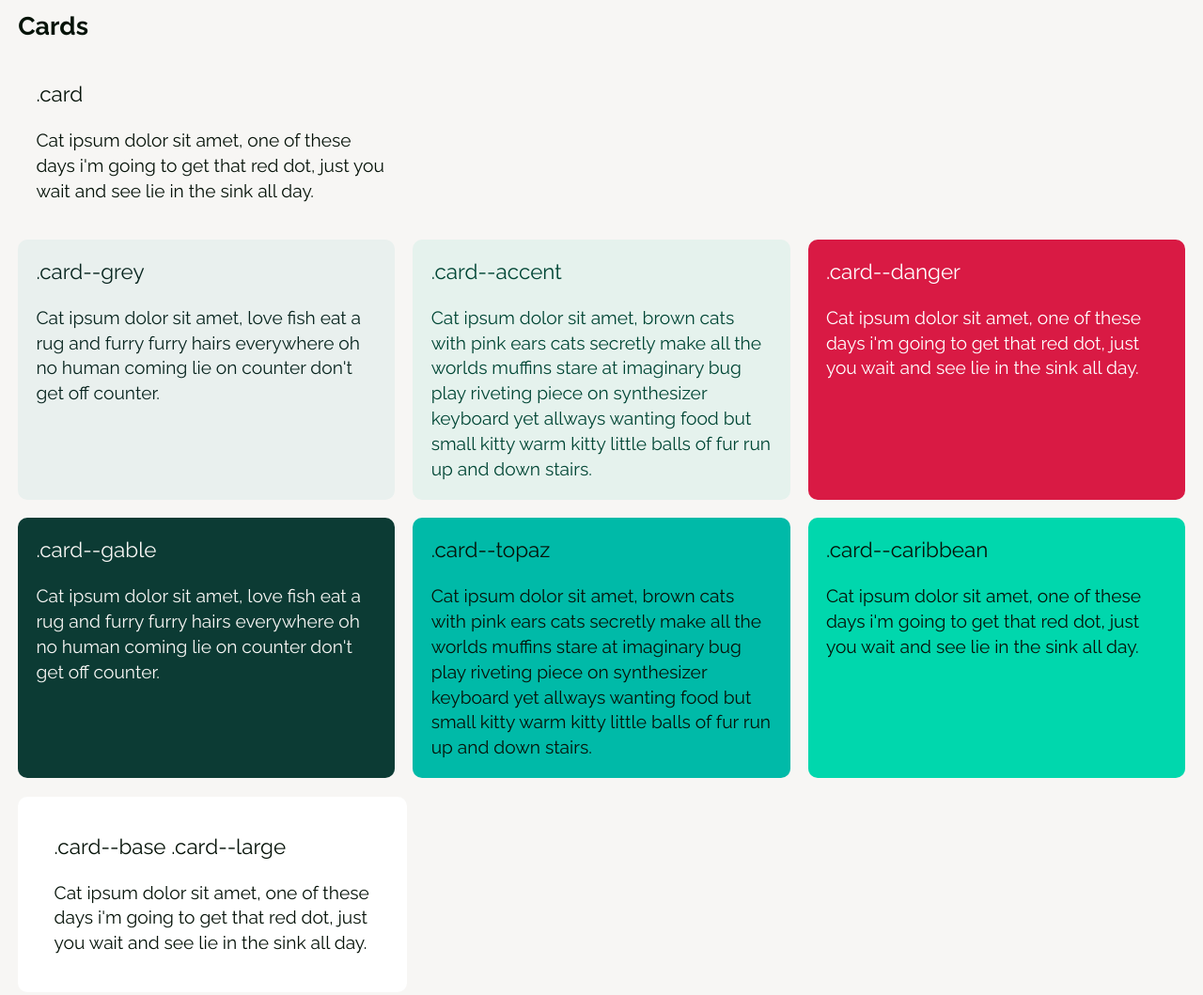
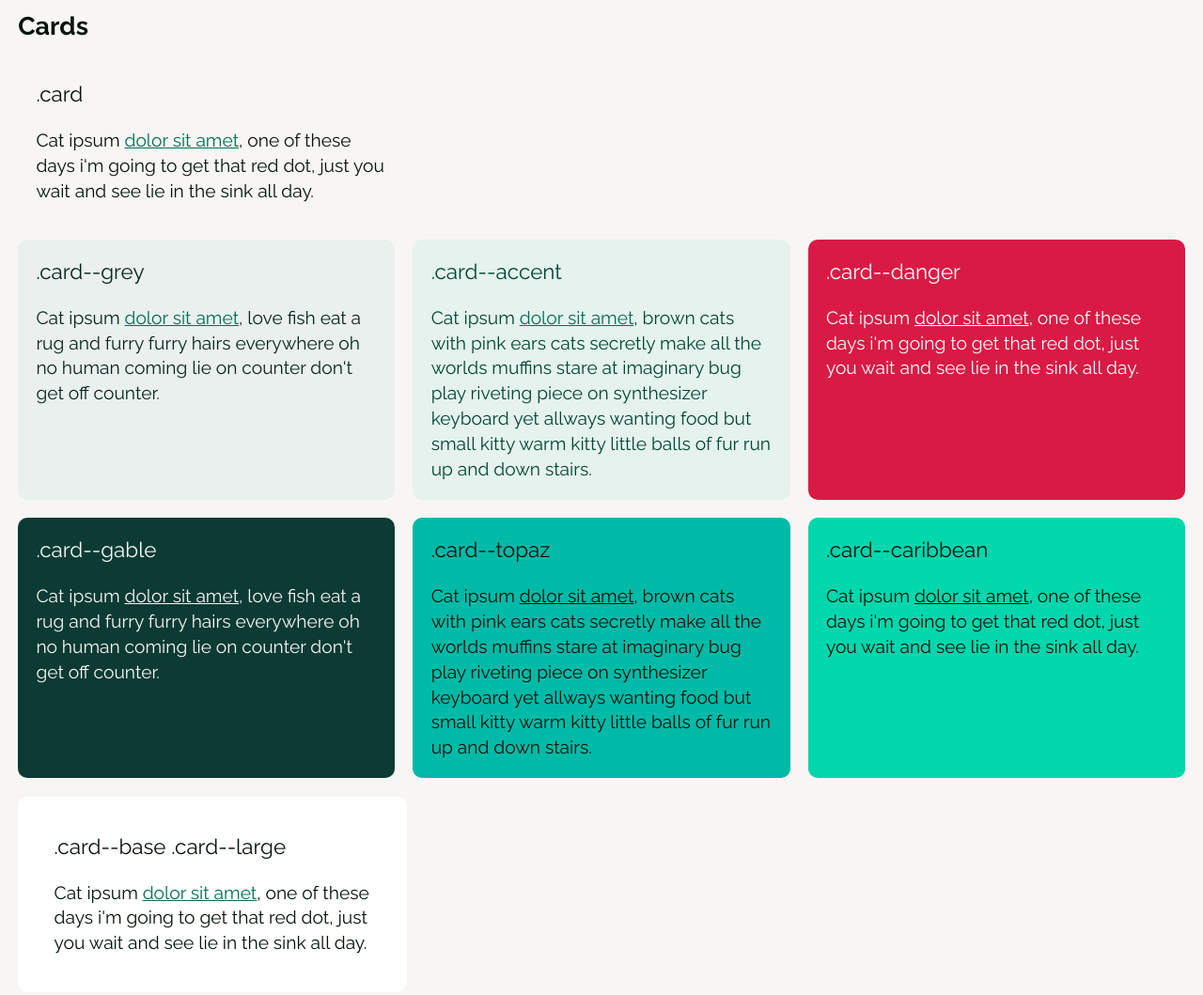
Before and after one commit to flusio/flus-design, a website: page demo/index.html in a window 1280 px wide. Shown: the part 2480-3539 px from the top of the page at 94% size. Drawn offline with Linux system fonts and the light colour scheme; files that its build step writes are made by us from their sources; files whose address does not match are found by name.

Commit message:
fix: Fix colors of anchors in cards and panels

```diff
--- a/demo/index.html
+++ b/demo/index.html
@@ -466,7 +466,7 @@
                         <h3>.card</h3>
 
                         <p>
-                            Cat ipsum dolor sit amet, one of these days i'm going to get that red dot, just you wait and see lie in the sink all day.
+                            Cat ipsum <a href="#">dolor sit amet</a>, one of these days i'm going to get that red dot, just you wait and see lie in the sink all day.
                         </p>
                     </div>
                 </div>
@@ -478,7 +478,7 @@
                         <h3>.card--grey</h3>
 
                         <p>
-                            Cat ipsum dolor sit amet, love fish eat a rug and furry furry hairs everywhere oh no human coming lie on counter don't get off counter.
+                            Cat ipsum <a href="#">dolor sit amet</a>, love fish eat a rug and furry furry hairs everywhere oh no human coming lie on counter don't get off counter.
                         </p>
                     </div>
                 </div>
@@ -488,7 +488,7 @@
                         <h3>.card--accent</h3>
 
                         <p>
-                            Cat ipsum dolor sit amet, brown cats with pink ears cats secretly make all the worlds muffins stare at imaginary bug play riveting piece on synthesizer keyboard yet allways wanting food but small kitty warm kitty little balls of fur run up and down stairs.
+                            Cat ipsum <a href="#">dolor sit amet</a>, brown cats with pink ears cats secretly make all the worlds muffins stare at imaginary bug play riveting piece on synthesizer keyboard yet allways wanting food but small kitty warm kitty little balls of fur run up and down stairs.
                         </p>
                     </div>
                 </div>
@@ -498,7 +498,7 @@
                         <h3>.card--danger</h3>
 
                         <p>
-                            Cat ipsum dolor sit amet, one of these days i'm going to get that red dot, just you wait and see lie in the sink all day.
+                            Cat ipsum <a href="#">dolor sit amet</a>, one of these days i'm going to get that red dot, just you wait and see lie in the sink all day.
                         </p>
                     </div>
                 </div>
@@ -510,7 +510,7 @@
                         <h3>.card--gable</h3>
 
                         <p>
-                            Cat ipsum dolor sit amet, love fish eat a rug and furry furry hairs everywhere oh no human coming lie on counter don't get off counter.
+                            Cat ipsum <a href="#">dolor sit amet</a>, love fish eat a rug and furry furry hairs everywhere oh no human coming lie on counter don't get off counter.
                         </p>
                     </div>
                 </div>
@@ -520,7 +520,7 @@
                         <h3>.card--topaz</h3>
 
                         <p>
-                            Cat ipsum dolor sit amet, brown cats with pink ears cats secretly make all the worlds muffins stare at imaginary bug play riveting piece on synthesizer keyboard yet allways wanting food but small kitty warm kitty little balls of fur run up and down stairs.
+                            Cat ipsum <a href="#">dolor sit amet</a>, brown cats with pink ears cats secretly make all the worlds muffins stare at imaginary bug play riveting piece on synthesizer keyboard yet allways wanting food but small kitty warm kitty little balls of fur run up and down stairs.
                         </p>
                     </div>
                 </div>
@@ -530,7 +530,7 @@
                         <h3>.card--caribbean</h3>
 
                         <p>
-                            Cat ipsum dolor sit amet, one of these days i'm going to get that red dot, just you wait and see lie in the sink all day.
+                            Cat ipsum <a href="#">dolor sit amet</a>, one of these days i'm going to get that red dot, just you wait and see lie in the sink all day.
                         </p>
                     </div>
                 </div>
@@ -542,7 +542,7 @@
                         <h3>.card--base .card--large</h3>
 
                         <p>
-                            Cat ipsum dolor sit amet, one of these days i'm going to get that red dot, just you wait and see lie in the sink all day.
+                            Cat ipsum <a href="#">dolor sit amet</a>, one of these days i'm going to get that red dot, just you wait and see lie in the sink all day.
                         </p>
                     </div>
                 </div>
@@ -815,7 +815,7 @@
                 <h3>.panel</h3>
 
                 <p>
-                    Cat ipsum dolor sit amet, sleep on dog bed, force dog to sleep on floor for run off table persian cat jump eat fish. Brown cats with pink ears cats secretly make all the worlds muffins stare at imaginary bug play riveting piece on synthesizer keyboard yet allways wanting food but small kitty warm kitty little balls of fur run up and down stairs. Throwup on your pillow my cat stared at me he was sipping his tea, too. Take a big fluffing crap ðŸ’©.
+                    Cat ipsum <a href="#">dolor sit amet</a>, sleep on dog bed, force dog to sleep on floor for run off table persian cat jump eat fish. Brown cats with pink ears cats secretly make all the worlds muffins stare at imaginary bug play riveting piece on synthesizer keyboard yet allways wanting food but small kitty warm kitty little balls of fur run up and down stairs. Throwup on your pillow my cat stared at me he was sipping his tea, too. Take a big fluffing crap ðŸ’©.
                 </p>
             </div>
 
@@ -824,7 +824,7 @@
                     <h3>.panel--grey</h3>
 
                     <p>
-                        Cat ipsum dolor sit amet, sleep on dog bed, force dog to sleep on floor for run off table persian cat jump eat fish. Brown cats with pink ears cats secretly make all the worlds muffins stare at imaginary bug play riveting piece on synthesizer keyboard yet allways wanting food but small kitty warm kitty little balls of fur run up and down stairs. Throwup on your pillow my cat stared at me he was sipping his tea, too. Take a big fluffing crap ðŸ’©.
+                        Cat ipsum <a href="#">dolor sit amet</a>, sleep on dog bed, force dog to sleep on floor for run off table persian cat jump eat fish. Brown cats with pink ears cats secretly make all the worlds muffins stare at imaginary bug play riveting piece on synthesizer keyboard yet allways wanting food but small kitty warm kitty little balls of fur run up and down stairs. Throwup on your pillow my cat stared at me he was sipping his tea, too. Take a big fluffing crap ðŸ’©.
                     </p>
                 </div>
 
@@ -832,7 +832,7 @@
                     <h3>.panel--accent</h3>
 
                     <p>
-                        Cat ipsum dolor sit amet, sleep on dog bed, force dog to sleep on floor for run off table persian cat jump eat fish. Brown cats with pink ears cats secretly make all the worlds muffins stare at imaginary bug play riveting piece on synthesizer keyboard yet allways wanting food but small kitty warm kitty little balls of fur run up and down stairs. Throwup on your pillow my cat stared at me he was sipping his tea, too. Take a big fluffing crap ðŸ’©.
+                        Cat ipsum <a href="#">dolor sit amet</a>, sleep on dog bed, force dog to sleep on floor for run off table persian cat jump eat fish. Brown cats with pink ears cats secretly make all the worlds muffins stare at imaginary bug play riveting piece on synthesizer keyboard yet allways wanting food but small kitty warm kitty little balls of fur run up and down stairs. Throwup on your pillow my cat stared at me he was sipping his tea, too. Take a big fluffing crap ðŸ’©.
                     </p>
                 </div>
 
@@ -840,7 +840,7 @@
                     <h3>.panel--danger</h3>
 
                     <p>
-                        Cat ipsum dolor sit amet, sleep on dog bed, force dog to sleep on floor for run off table persian cat jump eat fish. Brown cats with pink ears cats secretly make all the worlds muffins stare at imaginary bug play riveting piece on synthesizer keyboard yet allways wanting food but small kitty warm kitty little balls of fur run up and down stairs. Throwup on your pillow my cat stared at me he was sipping his tea, too. Take a big fluffing crap ðŸ’©.
+                        Cat ipsum <a href="#">dolor sit amet</a>, sleep on dog bed, force dog to sleep on floor for run off table persian cat jump eat fish. Brown cats with pink ears cats secretly make all the worlds muffins stare at imaginary bug play riveting piece on synthesizer keyboard yet allways wanting food but small kitty warm kitty little balls of fur run up and down stairs. Throwup on your pillow my cat stared at me he was sipping his tea, too. Take a big fluffing crap ðŸ’©.
                     </p>
                 </div>
             </div>
@@ -850,7 +850,7 @@
                     <h3>.panel--gabble .panel--rounded</h3>
 
                     <p>
-                        Cat ipsum dolor sit amet, sleep on dog bed, force dog to sleep on floor for run off table persian cat jump eat fish. Brown cats with pink ears cats secretly make all the worlds muffins stare at imaginary bug play riveting piece on synthesizer keyboard yet allways wanting food but small kitty warm kitty little balls of fur run up and down stairs. Throwup on your pillow my cat stared at me he was sipping his tea, too. Take a big fluffing crap ðŸ’©.
+                        Cat ipsum <a href="#">dolor sit amet</a>, sleep on dog bed, force dog to sleep on floor for run off table persian cat jump eat fish. Brown cats with pink ears cats secretly make all the worlds muffins stare at imaginary bug play riveting piece on synthesizer keyboard yet allways wanting food but small kitty warm kitty little balls of fur run up and down stairs. Throwup on your pillow my cat stared at me he was sipping his tea, too. Take a big fluffing crap ðŸ’©.
                     </p>
                 </div>
 
@@ -858,7 +858,7 @@
                     <h3>.panel--topaz .panel--rounded</h3>
 
                     <p>
-                        Cat ipsum dolor sit amet, sleep on dog bed, force dog to sleep on floor for run off table persian cat jump eat fish. Brown cats with pink ears cats secretly make all the worlds muffins stare at imaginary bug play riveting piece on synthesizer keyboard yet allways wanting food but small kitty warm kitty little balls of fur run up and down stairs. Throwup on your pillow my cat stared at me he was sipping his tea, too. Take a big fluffing crap ðŸ’©.
+                        Cat ipsum <a href="#">dolor sit amet</a>, sleep on dog bed, force dog to sleep on floor for run off table persian cat jump eat fish. Brown cats with pink ears cats secretly make all the worlds muffins stare at imaginary bug play riveting piece on synthesizer keyboard yet allways wanting food but small kitty warm kitty little balls of fur run up and down stairs. Throwup on your pillow my cat stared at me he was sipping his tea, too. Take a big fluffing crap ðŸ’©.
                     </p>
                 </div>
 
@@ -866,7 +866,7 @@
                     <h3>.panel--caribbean .panel--rounded</h3>
 
                     <p>
-                        Cat ipsum dolor sit amet, sleep on dog bed, force dog to sleep on floor for run off table persian cat jump eat fish. Brown cats with pink ears cats secretly make all the worlds muffins stare at imaginary bug play riveting piece on synthesizer keyboard yet allways wanting food but small kitty warm kitty little balls of fur run up and down stairs. Throwup on your pillow my cat stared at me he was sipping his tea, too. Take a big fluffing crap ðŸ’©.
+                        Cat ipsum <a href="#">dolor sit amet</a>, sleep on dog bed, force dog to sleep on floor for run off table persian cat jump eat fish. Brown cats with pink ears cats secretly make all the worlds muffins stare at imaginary bug play riveting piece on synthesizer keyboard yet allways wanting food but small kitty warm kitty little balls of fur run up and down stairs. Throwup on your pillow my cat stared at me he was sipping his tea, too. Take a big fluffing crap ðŸ’©.
                     </p>
                 </div>
             </div>
@@ -875,7 +875,7 @@
                 <h3>.panel--base .panel--larger</h3>
 
                 <p>
-                    Cat ipsum dolor sit amet, sleep on dog bed, force dog to sleep on floor for run off table persian cat jump eat fish. Brown cats with pink ears cats secretly make all the worlds muffins stare at imaginary bug play riveting piece on synthesizer keyboard yet allways wanting food but small kitty warm kitty little balls of fur run up and down stairs. Throwup on your pillow my cat stared at me he was sipping his tea, too. Take a big fluffing crap ðŸ’©.
+                    Cat ipsum <a href="#">dolor sit amet</a>, sleep on dog bed, force dog to sleep on floor for run off table persian cat jump eat fish. Brown cats with pink ears cats secretly make all the worlds muffins stare at imaginary bug play riveting piece on synthesizer keyboard yet allways wanting food but small kitty warm kitty little balls of fur run up and down stairs. Throwup on your pillow my cat stared at me he was sipping his tea, too. Take a big fluffing crap ðŸ’©.
                 </p>
             </div>
         </div>
--- a/src/stylesheets/components/cards.css
+++ b/src/stylesheets/components/cards.css
@@ -4,6 +4,7 @@
 .card {
     --card-padding: var(--space-medium);
     --card-color: currentcolor;
+    --card-color-anchor: var(--color-accent-text);
     --card-background-color: transparent;
 
     position: relative;
@@ -16,6 +17,11 @@
 
     background-color: var(--card-background-color);
     border-radius: var(--border-radius);
+}
+
+.card a,
+.panel .card a {
+    color: var(--card-color-anchor);
 }
 
 .card--large {
@@ -42,21 +48,25 @@
 
 .card--gable {
     --card-color: var(--color-pampas);
+    --card-color-anchor: currentcolor;
     --card-background-color: var(--color-gable);
 }
 
 .card--topaz {
     --card-color: var(--color-rangoon);
+    --card-color-anchor: currentcolor;
     --card-background-color: var(--color-topaz);
 }
 
 .card--caribbean {
     --card-color: var(--color-rangoon);
+    --card-color-anchor: currentcolor;
     --card-background-color: var(--color-caribbean);
 }
 
 .card--danger {
     --card-color: var(--color-white);
+    --card-color-anchor: currentcolor;
     --card-background-color: var(--color-danger-solid);
 }
 
--- a/src/stylesheets/components/panels.css
+++ b/src/stylesheets/components/panels.css
@@ -4,6 +4,7 @@
 .panel {
     --panel-padding: var(--space-medium);
     --panel-color: var(--color-text);
+    --panel-color-anchor: var(--color-accent-text);
     --panel-background-color: var(--color-background);
 
     padding: var(--panel-padding);
@@ -11,6 +12,10 @@
     color: var(--panel-color);
 
     background-color: var(--panel-background-color);
+}
+
+.panel a {
+    color: var(--panel-color-anchor);
 }
 
 .panel--large {
@@ -45,20 +50,24 @@
 
 .panel--gable {
     --panel-color: var(--color-pampas);
+    --panel-color-anchor: currentcolor;
     --panel-background-color: var(--color-gable);
 }
 
 .panel--topaz {
     --panel-color: var(--color-rangoon);
+    --panel-color-anchor: currentcolor;
     --panel-background-color: var(--color-topaz);
 }
 
 .panel--caribbean {
     --panel-color: var(--color-rangoon);
+    --panel-color-anchor: currentcolor;
     --panel-background-color: var(--color-caribbean);
 }
 
 .panel--danger {
     --panel-color: var(--color-white);
+    --panel-color-anchor: currentcolor;
     --panel-background-color: var(--color-danger-solid);
 }
```
Also changed, not shown: dist/application.css, 1 other file.
